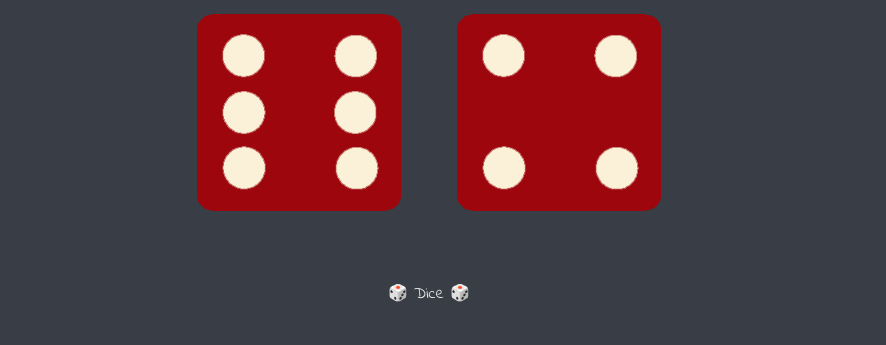
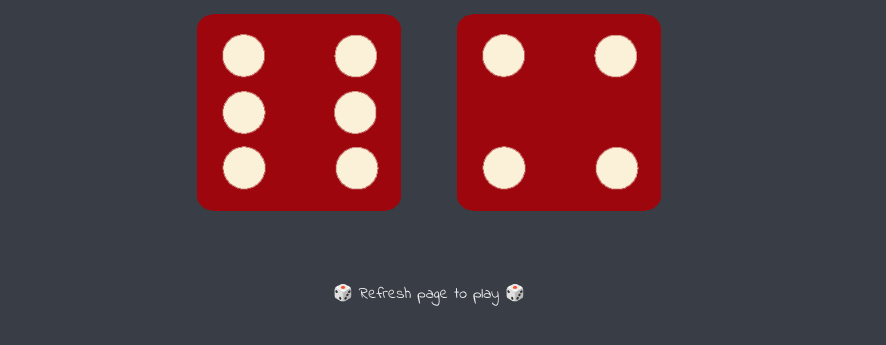
Before and after one commit to So-to-the-ring-to-the-sing/Dice-challenge, a plain HTML site: page index.html in a window 1280 px wide. Shown: the part 321-666 px from the top of the page, without its empty margins (211-1097 px from the left). Drawn offline with Linux system fonts and the light colour scheme.

Commit message:
Update index.html

```diff
--- a/index.html
+++ b/index.html
@@ -29,6 +29,6 @@
       </body>
 
       <footer>
-        🎲 Dice 🎲
+        🎲 Refresh page to play 🎲
       </footer>
     </html>
```
